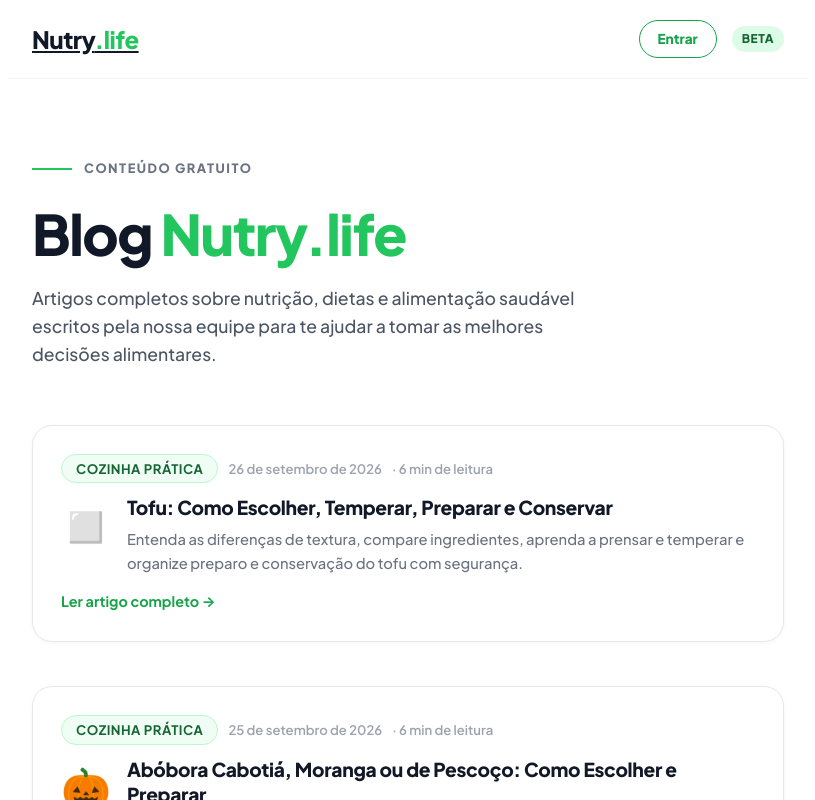
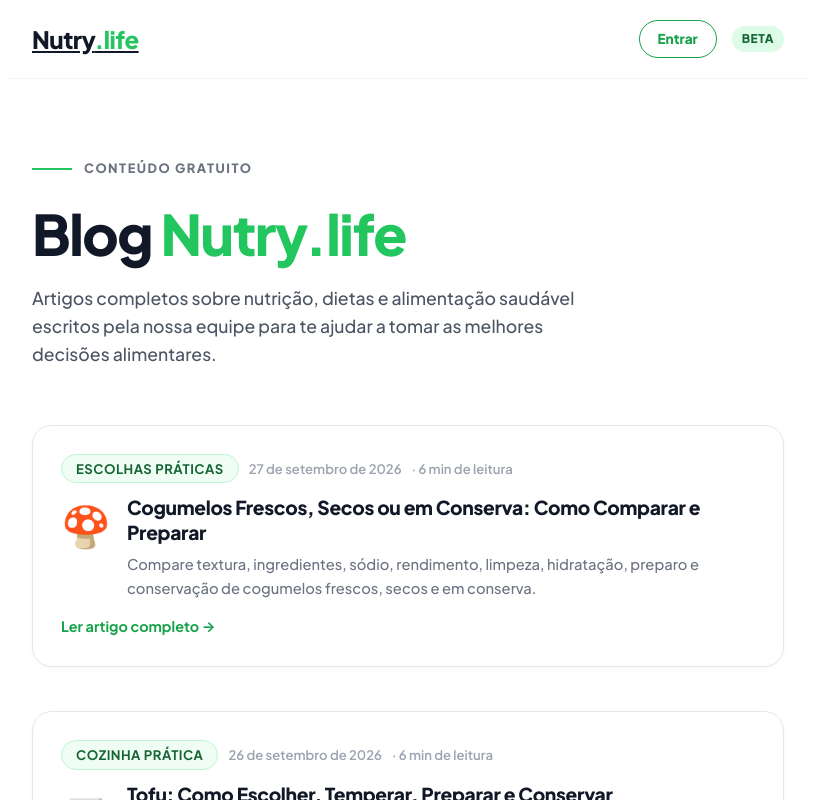
Before and after one commit to elevanceseguros/Nutri, a Next.js app: page /blog in a window 1280 px wide. Shown: the top 800 px of the page, without its empty margins (232-1047 px from the left). Built offline with nearby package versions, Linux system fonts and the light colour scheme.

Commit message:
Adiciona artigo de 27/09 ao índice do blog

```diff
--- a/src/app/blog/page.tsx
+++ b/src/app/blog/page.tsx
@@ -14,6 +14,15 @@ export const metadata: Metadata = {
 };
 
 const posts = [
+  {
+    "slug": "cogumelos-frescos-secos-conserva-comparar-preparar",
+    "titulo": "Cogumelos Frescos, Secos ou em Conserva: Como Comparar e Preparar",
+    "descricao": "Compare textura, ingredientes, sódio, rendimento, limpeza, hidratação, preparo e conservação de cogumelos frescos, secos e em conserva.",
+    "data": "27 de setembro de 2026",
+    "tempo": "6 min de leitura",
+    "tag": "Escolhas práticas",
+    "emoji": "🍄"
+  },
   {
     "slug": "tofu-como-escolher-temperar-preparar-conservar",
     "titulo": "Tofu: Como Escolher, Temperar, Preparar e Conservar",
```
